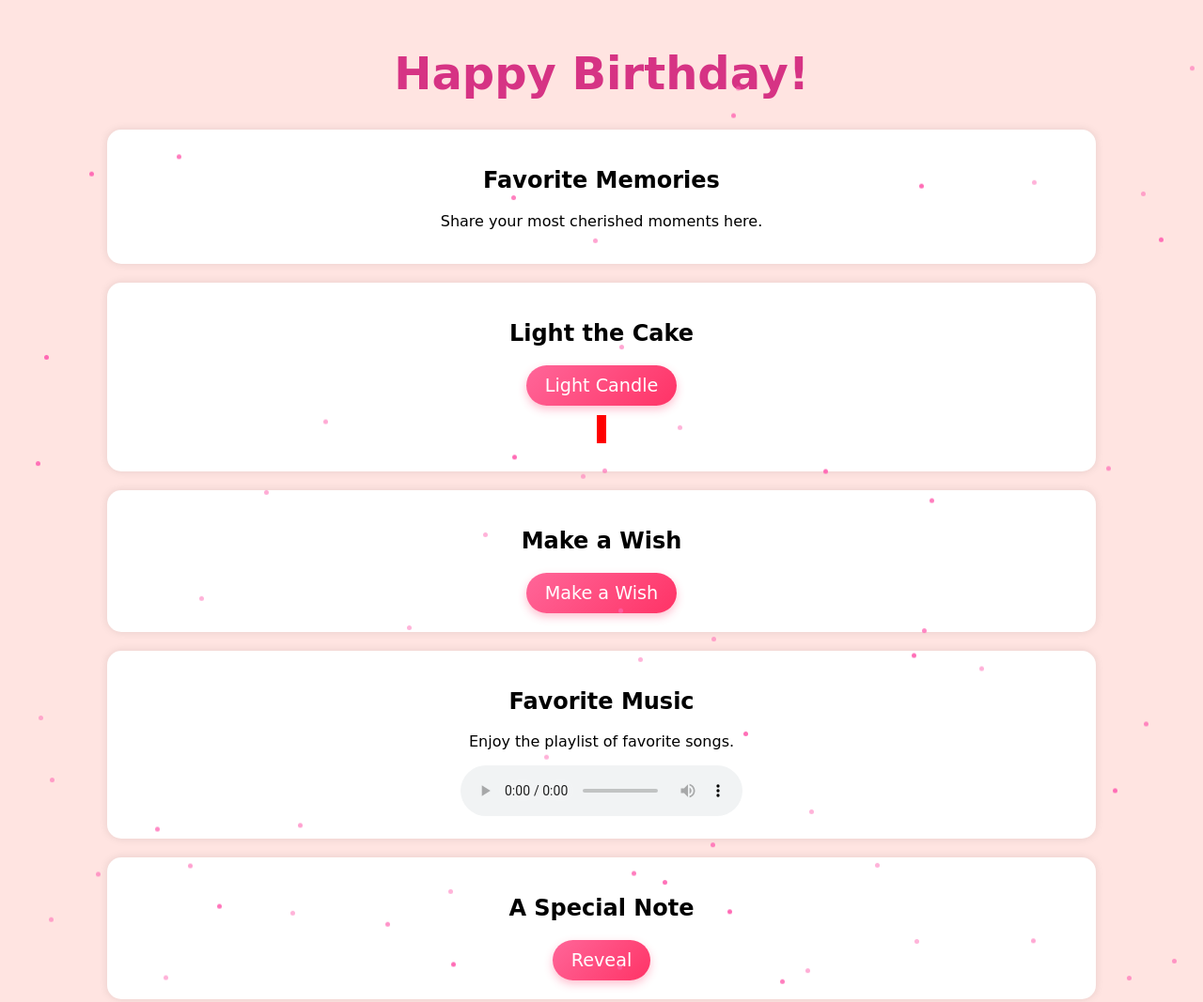
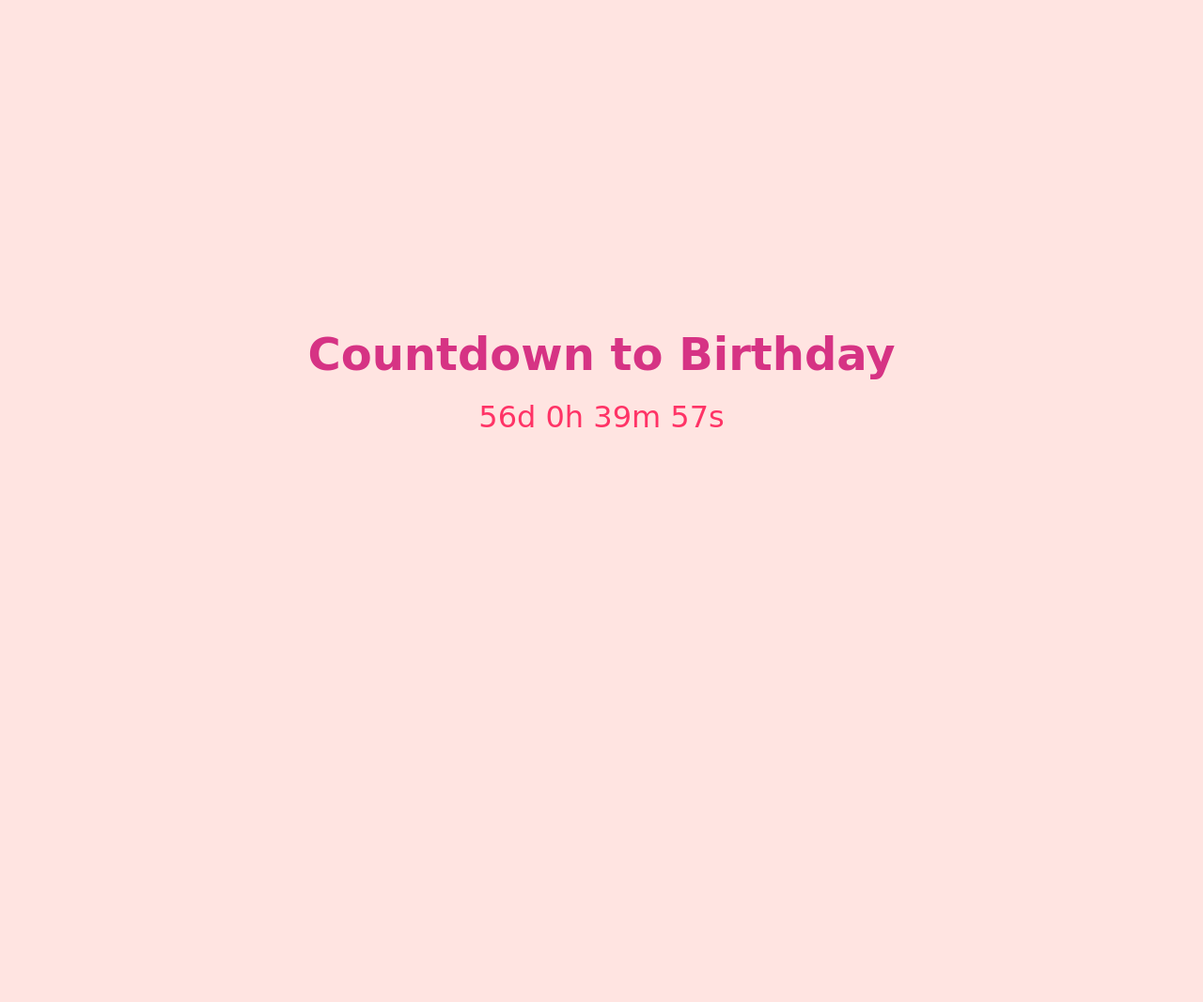
Before and after one commit to Rohank42/birthdaysurprise, a plain HTML site: page index.html in a window 1280 px wide. Shown: the top 1067 px of the page at 94% size. After the commit the page ends 800 px from the top, so only its background shows below. Drawn offline with Linux system fonts and the light colour scheme.

Commit message:
Update index.html

```diff
--- a/index.html
+++ b/index.html
@@ -1,49 +1,32 @@
 <!DOCTYPE html>
 <html lang="en">
 <head>
-    <meta charset="UTF-8">
-    <meta name="viewport" content="width=device-width, initial-scale=1.0">
-    <title>Happy Birthday</title>
+  <meta charset="UTF-8" />
+  <meta name="viewport" content="width=device-width, initial-scale=1.0"/>
+  <title>Countdown to Birthday</title>
   <style>
     body {
       background-color: #ffe4e1;
       font-family: 'Dancing Script', cursive;
       text-align: center;
-            overflow-y: auto;
-            position: relative;
+      display: flex;
+      flex-direction: column;
+      justify-content: center;
+      height: 100vh;
+      margin: 0;
     }
-        .container {
-            margin-top: 50px;
-            padding-bottom: 50px;
-        }
-        .title {
+    h1 {
       font-size: 3em;
       color: #d63384;
+      margin-bottom: 20px;
     }
-        .section {
-            margin: 20px auto;
-            padding: 20px;
-            background: white;
-            border-radius: 15px;
-            box-shadow: 0 0 10px rgba(0, 0, 0, 0.1);
-            max-width: 80%;
+    #countdown {
+      font-size: 2em;
+      color: #ff3366;
+      margin-bottom: 20px;
     }
     .hidden {
       display: none;
-        }
-        .revealed {
-            display: block;
-        }
-        .candle {
-            width: 10px;
-            height: 30px;
-            background: red;
-            margin: 10px auto;
-        }
-        @keyframes sparkle {
-            0% { opacity: 0.5; transform: translateY(0); }
-            50% { opacity: 1; transform: translateY(-10px); }
-            100% { opacity: 0.5; transform: translateY(0); }
     }
     .sparkles {
       position: absolute;
@@ -53,149 +36,42 @@
       border-radius: 50%;
       animation: sparkle 1.5s infinite;
     }
-        button {
-            background: linear-gradient(135deg, #ff6699, #ff3366);
-            border: none;
-            color: white;
-            padding: 10px 20px;
-            font-size: 1.2em;
-            border-radius: 25px;
-            cursor: pointer;
-            font-family: 'Dancing Script', cursive;
-            transition: all 0.3s ease-in-out;
-            box-shadow: 0 4px 10px rgba(255, 51, 102, 0.3);
-        }
-        button:hover {
-            background: linear-gradient(135deg, #ff3366, #cc0055);
-            transform: scale(1.1);
-            box-shadow: 0 6px 15px rgba(255, 51, 102, 0.5);
+    @keyframes sparkle {
+      0% { opacity: 0.5; transform: translateY(0); }
+      50% { opacity: 1; transform: translateY(-10px); }
+      100% { opacity: 0.5; transform: translateY(0); }
     }
   </style>
 </head>
 <body>
-    <div class="container">
-        <h1 class="title">Happy Birthday!</h1>
-        <div id="memories" class="section">
-            <h2>Favorite Memories</h2>
-            <p>Share your most cherished moments here.</p>
-        </div>
-        <div id="cake" class="section">
-            <h2>Light the Cake</h2>
-            <button onclick="lightCandle()">Light Candle</button>
-            <div id="candle" class="candle"></div>
-        </div>
-        <div id="wish" class="section">
-            <h2>Make a Wish</h2>
-            <button onclick="showWishInput()">Make a Wish</button>
-            <div id="wishBox" class="hidden">
-                <input type="text" id="wishInput" placeholder="Enter your wish here...">
-                <button onclick="makeWish()">Submit Wish</button>
-            </div>
-            <p id="wishMessage" class="hidden"></p>
-        </div>
-        <div id="music" class="section">
-            <h2>Favorite Music</h2>
-            <p>Enjoy the playlist of favorite songs.</p>
-            <audio class="music-player" controls>
-                <source src="your-song.mp3" type="audio/mp3">
-                Your browser does not support the audio element.
-            </audio>
-        </div>
-        <div id="note" class="section">
-            <h2>A Special Note</h2>
-            <button onclick="revealNote()">Reveal</button>
-            <p id="hiddenNote" class="hidden">You are loved and cherished more than words can express!</p>
-        </div>
-    </div>
+  <h1>Countdown to Birthday</h1>
+  <div id="countdown"></div>
+  <h1 id="birthdayMessage" class="hidden">Happy Birthday!</h1>
+
   <script>
-        window.lightCandle = function() {
-            document.getElementById("candle").style.background = "yellow";
-        };
-    </script>
+    function updateCountdown() {
+      const now = new Date();
+      const target = new Date('2025-06-01T00:00:00+05:30'); // 1st June, 12:00 AM IST
 
-    <script type="module">
-        function showWishInput() {
-            document.getElementById("wishBox").classList.remove("hidden");
-        }
-        import { initializeApp } from "https://www.gstatic.com/firebasejs/10.0.0/firebase-app.js";
-        import { getFirestore, collection, addDoc } from "https://www.gstatic.com/firebasejs/10.0.0/firebase-firestore.js";
+      const distance = target.getTime() - now.getTime();
 
-        const firebaseConfig = {
-            apiKey: "AIzaSyCUljKJMWh1n2n_r3YdzfoC5Fxv0hHyiHI",
-            authDomain: "birthdaywish-1bcba.firebaseapp.com",
-            projectId: "birthdaywish-1bcba",
-            storageBucket: "birthdaywish-1bcba.firebasestorage.app",
-            messagingSenderId: "161371802424",
-            appId: "1:161371802424:web:c275e4d76f964ee712cfcd",
-        };
-
-        const app = initializeApp(firebaseConfig);
-        const db = getFirestore(app);
-
-        async function saveWish(wishText) {
-            try {
-                await addDoc(collection(db, "wishes"), { wish: wishText, timestamp: new Date() });
-                document.getElementById("wishMessage").innerText = `Your wish is in the stars!`;
-                document.getElementById("wishMessage").classList.remove("hidden");
-
-            } catch (error) {
-                console.error("Error saving wish:", error);
-            }
+      if (distance <= 0) {
+        document.getElementById('countdown').classList.add('hidden');
+        document.getElementById('birthdayMessage').classList.remove('hidden');
+        return;
       }
 
-        window.showWishInput = function() {
-            document.getElementById("wishBox").classList.remove("hidden");
+      const days = Math.floor(distance / (1000 * 60 * 60 * 24));
+      const hours = Math.floor((distance % (1000 * 60 * 60 * 24)) / (1000 * 60 * 60));
+      const minutes = Math.floor((distance % (1000 * 60 * 60)) / (1000 * 60));
+      const seconds = Math.floor((distance % (1000 * 60)) / 1000);
+
+      document.getElementById("countdown").innerHTML =
+        `${days}d ${hours}h ${minutes}m ${seconds}s`;
     }
 
-        window.makeWish = function() {
-            let wishText = document.getElementById("wishInput").value;
-            if (wishText.trim() !== "") {
-                saveWish(wishText);
-            } else {
-                alert("Please enter a wish!");
-            }
-        }
-        function makeWish() {
-            let wishText = document.getElementById("wishInput").value;
-            let wishMessage = document.getElementById("wishMessage");
-            if (wishText.trim() !== "") {
-                wishMessage.innerHTML = `Your wish is in the stars!`;
-                wishMessage.classList.remove("hidden");
-            } else {
-                alert("Please enter a wish!");
-            }
-        }
-        window.revealNote = function() {
-            document.getElementById("hiddenNote").classList.remove("hidden");
-        };
-
-        function createSparkles() {
-            // Remove existing sparkles
-            document.querySelectorAll(".sparkles").forEach(sparkle => sparkle.remove());
-
-            // Get the full scrollable height
-            let pageHeight = Math.max(document.body.scrollHeight, document.documentElement.scrollHeight);
-
-            // Adjust number of sparkles based on page size
-            let numSparkles = Math.floor((window.innerWidth * pageHeight) / 20000); // Adjust density
-
-            for (let i = 0; i < numSparkles; i++) {
-                let sparkle = document.createElement("div");
-                sparkle.className = "sparkles";
-                sparkle.style.position = "absolute";
-                sparkle.style.top = Math.random() * pageHeight + "px"; // Cover full height
-                sparkle.style.left = Math.random() * window.innerWidth + "px";
-                sparkle.style.animationDuration = (Math.random() * 2 + 1) + "s";
-                document.body.appendChild(sparkle);
-            }
-        }
-
-        // Generate sparkles initially
-        createSparkles();
-
-        // Regenerate sparkles on window resize
-        window.addEventListener("resize", createSparkles);
-
+    setInterval(updateCountdown, 1000);
+    updateCountdown();
   </script>
 </body>
 </html>
```
Lines whose indentation alone changed are shown as unchanged.
